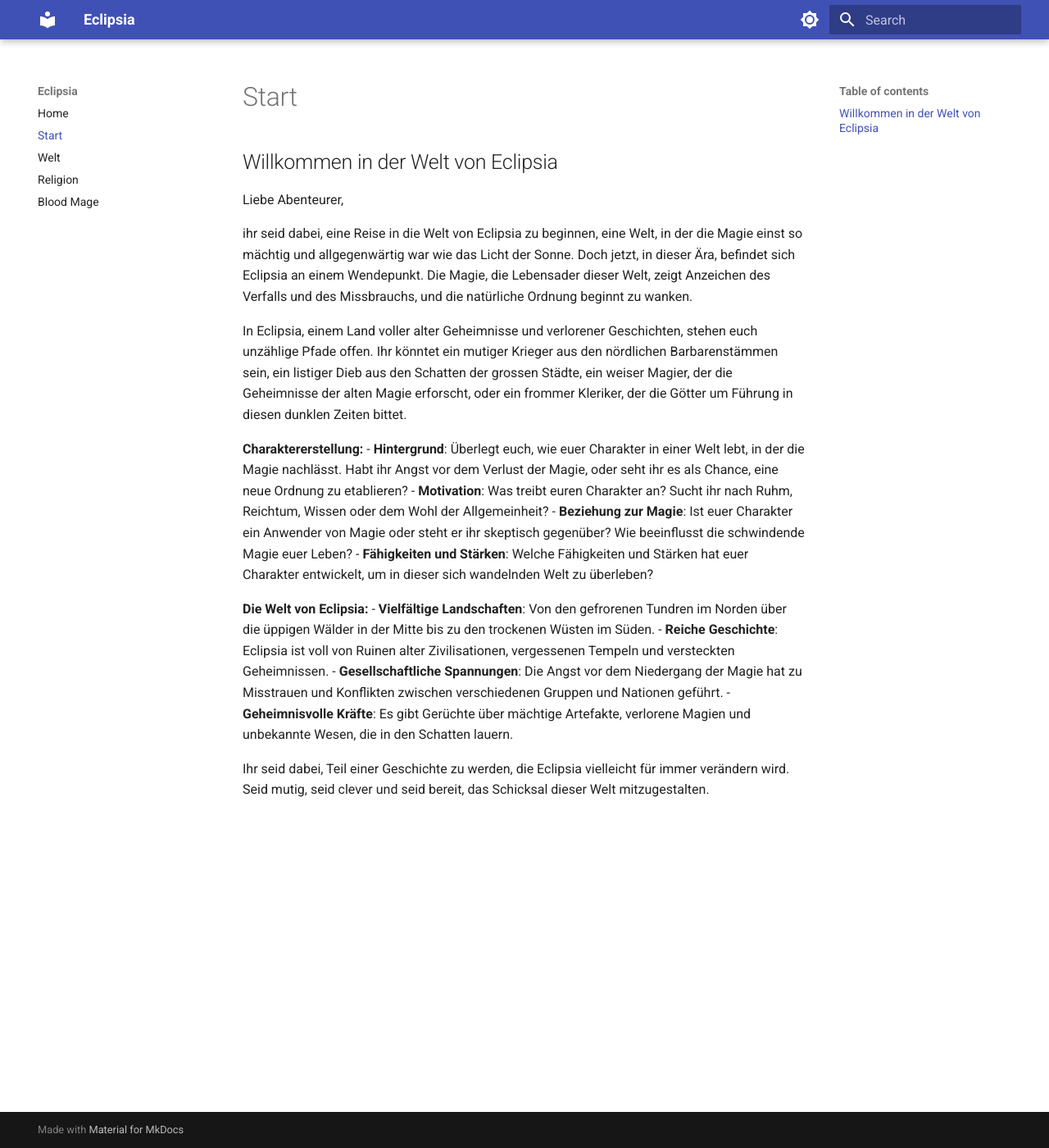
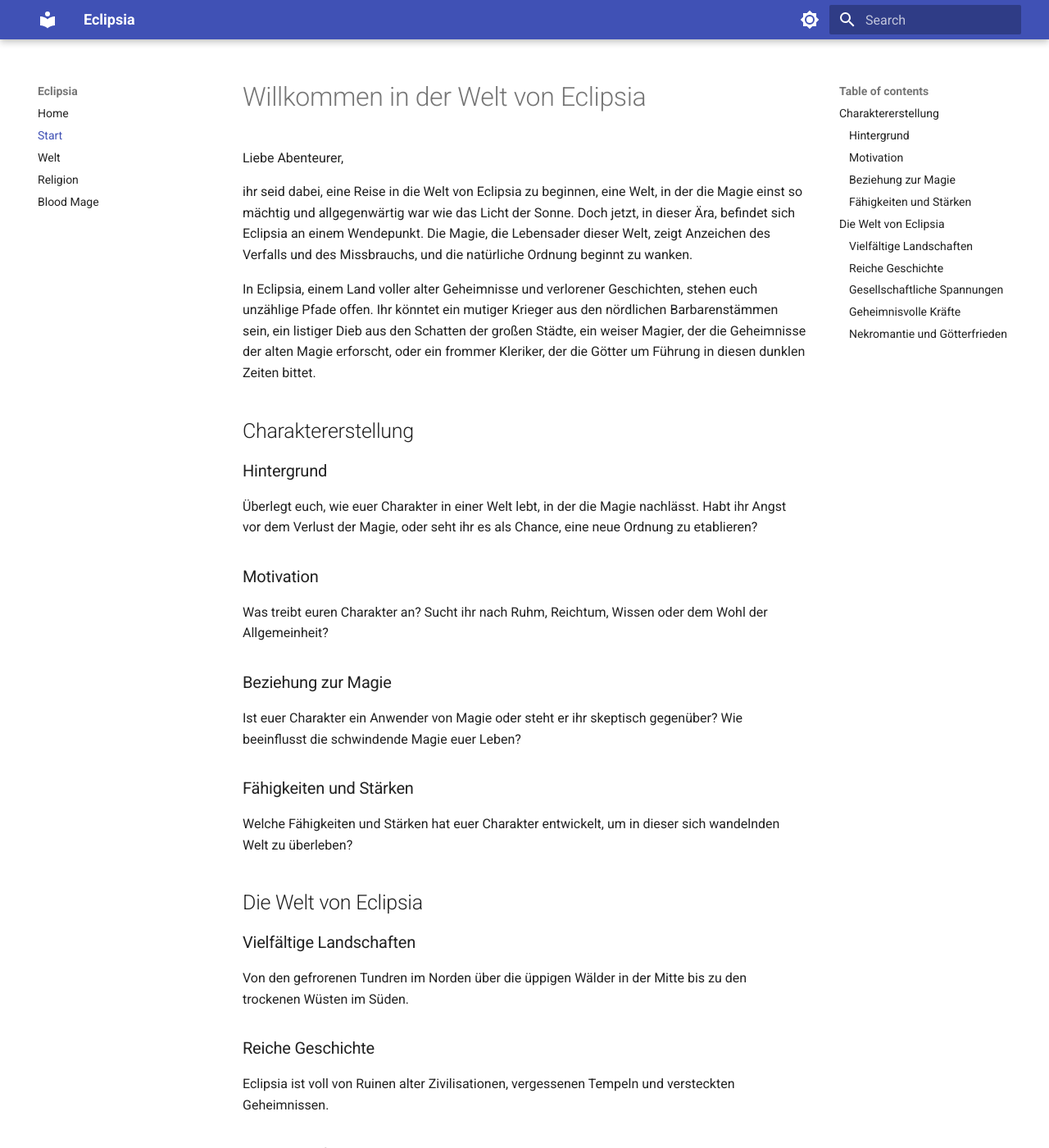
Before and after one commit to sleien/eclipsia, an MkDocs documentation site: the page built from docs/start.md, in a window 1280 px wide and 1400 px high. Shown: the whole window at 82% size. Built offline with MkDocs 1.6.1 and Material for MkDocs 9.7.7, drawn with Linux system fonts in a browser that asks for light colours; some of the changed lines change nothing that is shown; some of the changed text lies outside the part shown.

Commit message:
new start

```diff
--- a/docs/start.md
+++ b/docs/start.md
@@ -1,21 +1,31 @@
-## Willkommen in der Welt von Eclipsia
+# Willkommen in der Welt von Eclipsia
 
 Liebe Abenteurer,
 
 ihr seid dabei, eine Reise in die Welt von Eclipsia zu beginnen, eine Welt, in der die Magie einst so mächtig und allgegenwärtig war wie das Licht der Sonne. Doch jetzt, in dieser Ära, befindet sich Eclipsia an einem Wendepunkt. Die Magie, die Lebensader dieser Welt, zeigt Anzeichen des Verfalls und des Missbrauchs, und die natürliche Ordnung beginnt zu wanken.
 
-In Eclipsia, einem Land voller alter Geheimnisse und verlorener Geschichten, stehen euch unzählige Pfade offen. Ihr könntet ein mutiger Krieger aus den nördlichen Barbarenstämmen sein, ein listiger Dieb aus den Schatten der grossen Städte, ein weiser Magier, der die Geheimnisse der alten Magie erforscht, oder ein frommer Kleriker, der die Götter um Führung in diesen dunklen Zeiten bittet.
+In Eclipsia, einem Land voller alter Geheimnisse und verlorener Geschichten, stehen euch unzählige Pfade offen. Ihr könntet ein mutiger Krieger aus den nördlichen Barbarenstämmen sein, ein listiger Dieb aus den Schatten der großen Städte, ein weiser Magier, der die Geheimnisse der alten Magie erforscht, oder ein frommer Kleriker, der die Götter um Führung in diesen dunklen Zeiten bittet.
 
-**Charaktererstellung:**
-- **Hintergrund**: Überlegt euch, wie euer Charakter in einer Welt lebt, in der die Magie nachlässt. Habt ihr Angst vor dem Verlust der Magie, oder seht ihr es als Chance, eine neue Ordnung zu etablieren?
-- **Motivation**: Was treibt euren Charakter an? Sucht ihr nach Ruhm, Reichtum, Wissen oder dem Wohl der Allgemeinheit?
-- **Beziehung zur Magie**: Ist euer Charakter ein Anwender von Magie oder steht er ihr skeptisch gegenüber? Wie beeinflusst die schwindende Magie euer Leben?
-- **Fähigkeiten und Stärken**: Welche Fähigkeiten und Stärken hat euer Charakter entwickelt, um in dieser sich wandelnden Welt zu überleben?
+## Charaktererstellung
+### Hintergrund
+Überlegt euch, wie euer Charakter in einer Welt lebt, in der die Magie nachlässt. Habt ihr Angst vor dem Verlust der Magie, oder seht ihr es als Chance, eine neue Ordnung zu etablieren?
+### Motivation
+Was treibt euren Charakter an? Sucht ihr nach Ruhm, Reichtum, Wissen oder dem Wohl der Allgemeinheit?
+### Beziehung zur Magie
+Ist euer Charakter ein Anwender von Magie oder steht er ihr skeptisch gegenüber? Wie beeinflusst die schwindende Magie euer Leben?
+### Fähigkeiten und Stärken
+Welche Fähigkeiten und Stärken hat euer Charakter entwickelt, um in dieser sich wandelnden Welt zu überleben?
 
-**Die Welt von Eclipsia:**
-- **Vielfältige Landschaften**: Von den gefrorenen Tundren im Norden über die üppigen Wälder in der Mitte bis zu den trockenen Wüsten im Süden.
-- **Reiche Geschichte**: Eclipsia ist voll von Ruinen alter Zivilisationen, vergessenen Tempeln und versteckten Geheimnissen.
-- **Gesellschaftliche Spannungen**: Die Angst vor dem Niedergang der Magie hat zu Misstrauen und Konflikten zwischen verschiedenen Gruppen und Nationen geführt.
-- **Geheimnisvolle Kräfte**: Es gibt Gerüchte über mächtige Artefakte, verlorene Magien und unbekannte Wesen, die in den Schatten lauern.
+## Die Welt von Eclipsia
+### Vielfältige Landschaften
+Von den gefrorenen Tundren im Norden über die üppigen Wälder in der Mitte bis zu den trockenen Wüsten im Süden.
+### Reiche Geschichte
+Eclipsia ist voll von Ruinen alter Zivilisationen, vergessenen Tempeln und versteckten Geheimnissen.
+### Gesellschaftliche Spannungen
+Die Angst vor dem Niedergang der Magie hat zu Misstrauen und Konflikten zwischen verschiedenen Gruppen und Nationen geführt.
+### Geheimnisvolle Kräfte
+Es gibt Gerüchte über mächtige Artefakte, verlorene Magien und unbekannte Wesen, die in den Schatten lauern.
+### Nekromantie und Götterfrieden
+In Eclipsia wird Nekromantie als eine verachtenswerte Kunst angesehen, die das natürliche Gleichgewicht stört. Unter den Göttern des Eclipsia-Pantheons herrscht hingegen ein grundsätzlicher Frieden, der die Welt in einem Zustand des Gleichgewichts hält. Jeder Missbrauch von Nekromantie wird als direkter Angriff auf dieses Gleichgewicht und somit als Gefahr für den Frieden unter den Göttern betrachtet.
 
 Ihr seid dabei, Teil einer Geschichte zu werden, die Eclipsia vielleicht für immer verändern wird. Seid mutig, seid clever und seid bereit, das Schicksal dieser Welt mitzugestalten.
```
